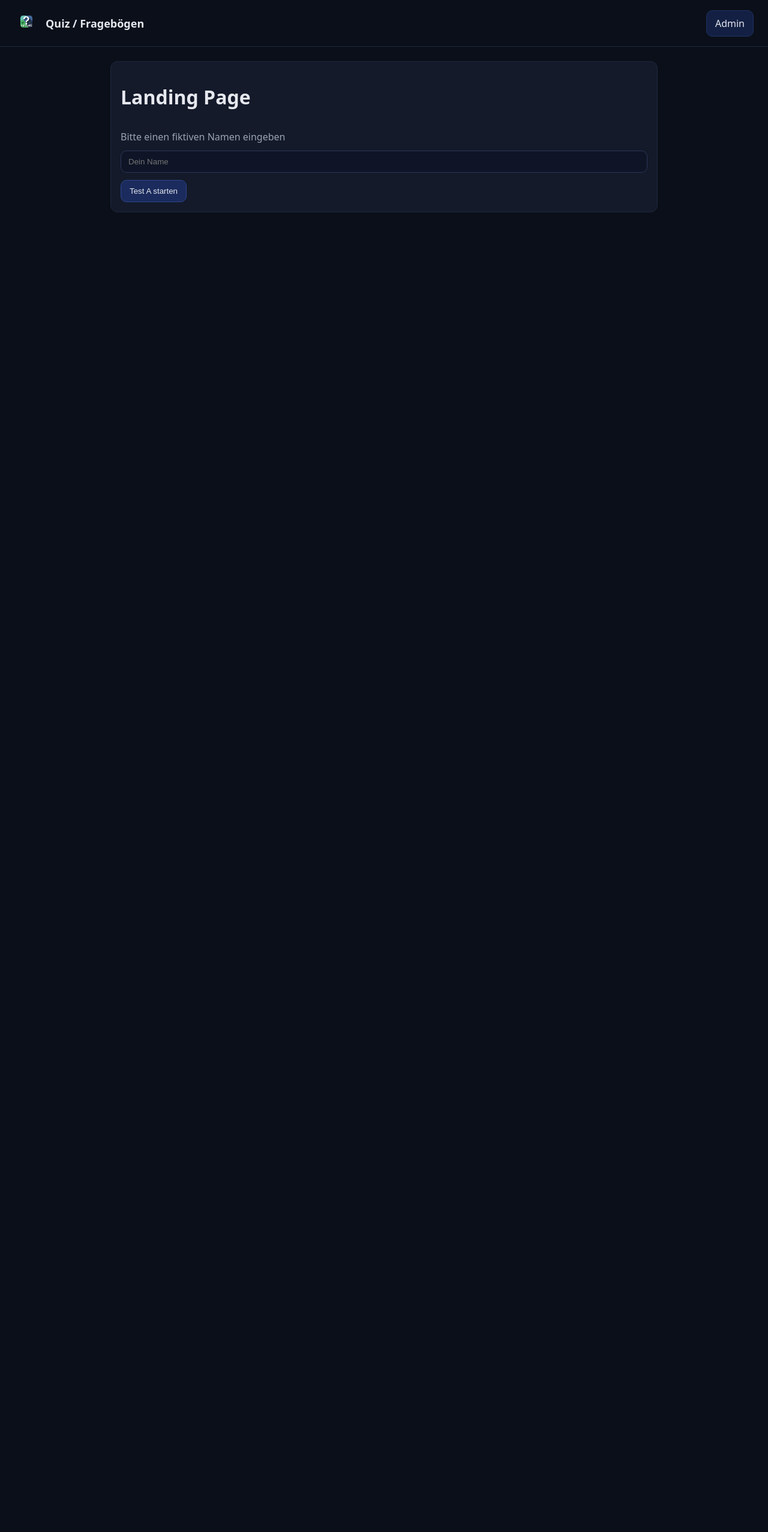
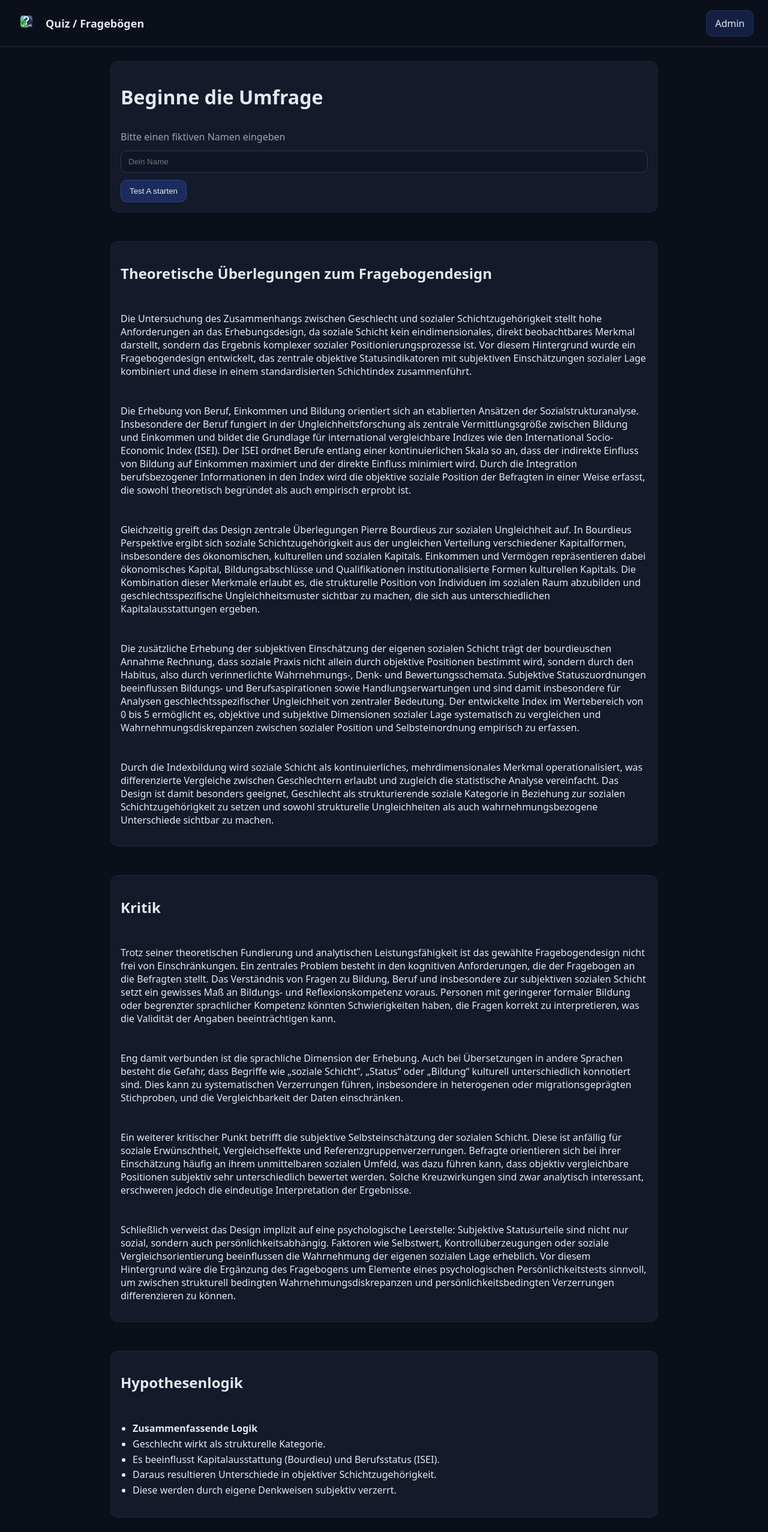
Before and after one commit to SnickersDE/FrageboegenAPI, a Next.js app: page / in a window 1280 px wide. Shown: the whole page at 60% size. Before the commit the page ends 800 px from the top, so only its background shows below. Built offline with nearby package versions, Linux system fonts and the light colour scheme.

Commit message:
Update: Add theoretical background, critique and hypothesis to landing page

```diff
--- a/src/app/page.js
+++ b/src/app/page.js
@@ -9,9 +9,9 @@ export default function Page() {
     router.push(`/quiz/${type}?name=${encodeURIComponent(name.trim())}`)
   }
   return (
-    <div className="col" style={{ gap: 24 }}>
+    <div className="col" style={{ gap: 48 }}>
       <div className="panel col">
-        <h1>Landing Page</h1>
+        <h1>Beginne die Umfrage</h1>
         <span className="muted">Bitte einen fiktiven Namen eingeben</span>
         <input
           className="input"
@@ -23,6 +23,52 @@ export default function Page() {
           <button className="btn primary" onClick={() => start("A")}>Test A starten</button>
         </div>
       </div>
+
+      <div className="panel col">
+        <h2>Theoretische Überlegungen zum Fragebogendesign</h2>
+        <p>
+          Die Untersuchung des Zusammenhangs zwischen Geschlecht und sozialer Schichtzugehörigkeit stellt hohe Anforderungen an das Erhebungsdesign, da soziale Schicht kein eindimensionales, direkt beobachtbares Merkmal darstellt, sondern das Ergebnis komplexer sozialer Positionierungsprozesse ist. Vor diesem Hintergrund wurde ein Fragebogendesign entwickelt, das zentrale objektive Statusindikatoren mit subjektiven Einschätzungen sozialer Lage kombiniert und diese in einem standardisierten Schichtindex zusammenführt.
+        </p>
+        <p>
+          Die Erhebung von Beruf, Einkommen und Bildung orientiert sich an etablierten Ansätzen der Sozialstrukturanalyse. Insbesondere der Beruf fungiert in der Ungleichheitsforschung als zentrale Vermittlungsgröße zwischen Bildung und Einkommen und bildet die Grundlage für international vergleichbare Indizes wie den International Socio-Economic Index (ISEI). Der ISEI ordnet Berufe entlang einer kontinuierlichen Skala so an, dass der indirekte Einfluss von Bildung auf Einkommen maximiert und der direkte Einfluss minimiert wird. Durch die Integration berufsbezogener Informationen in den Index wird die objektive soziale Position der Befragten in einer Weise erfasst, die sowohl theoretisch begründet als auch empirisch erprobt ist.
+        </p>
+        <p>
+          Gleichzeitig greift das Design zentrale Überlegungen Pierre Bourdieus zur sozialen Ungleichheit auf. In Bourdieus Perspektive ergibt sich soziale Schichtzugehörigkeit aus der ungleichen Verteilung verschiedener Kapitalformen, insbesondere des ökonomischen, kulturellen und sozialen Kapitals. Einkommen und Vermögen repräsentieren dabei ökonomisches Kapital, Bildungsabschlüsse und Qualifikationen institutionalisierte Formen kulturellen Kapitals. Die Kombination dieser Merkmale erlaubt es, die strukturelle Position von Individuen im sozialen Raum abzubilden und geschlechtsspezifische Ungleichheitsmuster sichtbar zu machen, die sich aus unterschiedlichen Kapitalausstattungen ergeben.
+        </p>
+        <p>
+          Die zusätzliche Erhebung der subjektiven Einschätzung der eigenen sozialen Schicht trägt der bourdieuschen Annahme Rechnung, dass soziale Praxis nicht allein durch objektive Positionen bestimmt wird, sondern durch den Habitus, also durch verinnerlichte Wahrnehmungs-, Denk- und Bewertungsschemata. Subjektive Statuszuordnungen beeinflussen Bildungs- und Berufsaspirationen sowie Handlungserwartungen und sind damit insbesondere für Analysen geschlechtsspezifischer Ungleichheit von zentraler Bedeutung. Der entwickelte Index im Wertebereich von 0 bis 5 ermöglicht es, objektive und subjektive Dimensionen sozialer Lage systematisch zu vergleichen und Wahrnehmungsdiskrepanzen zwischen sozialer Position und Selbsteinordnung empirisch zu erfassen.
+        </p>
+        <p>
+          Durch die Indexbildung wird soziale Schicht als kontinuierliches, mehrdimensionales Merkmal operationalisiert, was differenzierte Vergleiche zwischen Geschlechtern erlaubt und zugleich die statistische Analyse vereinfacht. Das Design ist damit besonders geeignet, Geschlecht als strukturierende soziale Kategorie in Beziehung zur sozialen Schichtzugehörigkeit zu setzen und sowohl strukturelle Ungleichheiten als auch wahrnehmungsbezogene Unterschiede sichtbar zu machen.
+        </p>
+      </div>
+
+      <div className="panel col">
+        <h2>Kritik</h2>
+        <p>
+          Trotz seiner theoretischen Fundierung und analytischen Leistungsfähigkeit ist das gewählte Fragebogendesign nicht frei von Einschränkungen. Ein zentrales Problem besteht in den kognitiven Anforderungen, die der Fragebogen an die Befragten stellt. Das Verständnis von Fragen zu Bildung, Beruf und insbesondere zur subjektiven sozialen Schicht setzt ein gewisses Maß an Bildungs- und Reflexionskompetenz voraus. Personen mit geringerer formaler Bildung oder begrenzter sprachlicher Kompetenz könnten Schwierigkeiten haben, die Fragen korrekt zu interpretieren, was die Validität der Angaben beeinträchtigen kann.
+        </p>
+        <p>
+          Eng damit verbunden ist die sprachliche Dimension der Erhebung. Auch bei Übersetzungen in andere Sprachen besteht die Gefahr, dass Begriffe wie „soziale Schicht“, „Status“ oder „Bildung“ kulturell unterschiedlich konnotiert sind. Dies kann zu systematischen Verzerrungen führen, insbesondere in heterogenen oder migrationsgeprägten Stichproben, und die Vergleichbarkeit der Daten einschränken.
+        </p>
+        <p>
+          Ein weiterer kritischer Punkt betrifft die subjektive Selbsteinschätzung der sozialen Schicht. Diese ist anfällig für soziale Erwünschtheit, Vergleichseffekte und Referenzgruppenverzerrungen. Befragte orientieren sich bei ihrer Einschätzung häufig an ihrem unmittelbaren sozialen Umfeld, was dazu führen kann, dass objektiv vergleichbare Positionen subjektiv sehr unterschiedlich bewertet werden. Solche Kreuzwirkungen sind zwar analytisch interessant, erschweren jedoch die eindeutige Interpretation der Ergebnisse.
+        </p>
+        <p>
+          Schließlich verweist das Design implizit auf eine psychologische Leerstelle: Subjektive Statusurteile sind nicht nur sozial, sondern auch persönlichkeitsabhängig. Faktoren wie Selbstwert, Kontrollüberzeugungen oder soziale Vergleichsorientierung beeinflussen die Wahrnehmung der eigenen sozialen Lage erheblich. Vor diesem Hintergrund wäre die Ergänzung des Fragebogens um Elemente eines psychologischen Persönlichkeitstests sinnvoll, um zwischen strukturell bedingten Wahrnehmungsdiskrepanzen und persönlichkeitsbedingten Verzerrungen differenzieren zu können.
+        </p>
+      </div>
+
+      <div className="panel col">
+        <h2>Hypothesenlogik</h2>
+        <ul style={{ listStyleType: "disc", paddingLeft: 20, lineHeight: 1.6 }}>
+          <li><strong>Zusammenfassende Logik</strong></li>
+          <li>Geschlecht wirkt als strukturelle Kategorie.</li>
+          <li>Es beeinflusst Kapitalausstattung (Bourdieu) und Berufsstatus (ISEI).</li>
+          <li>Daraus resultieren Unterschiede in objektiver Schichtzugehörigkeit.</li>
+          <li>Diese werden durch eigene Denkweisen subjektiv verzerrt.</li>
+        </ul>
+      </div>
     </div>
   )
 }
```
